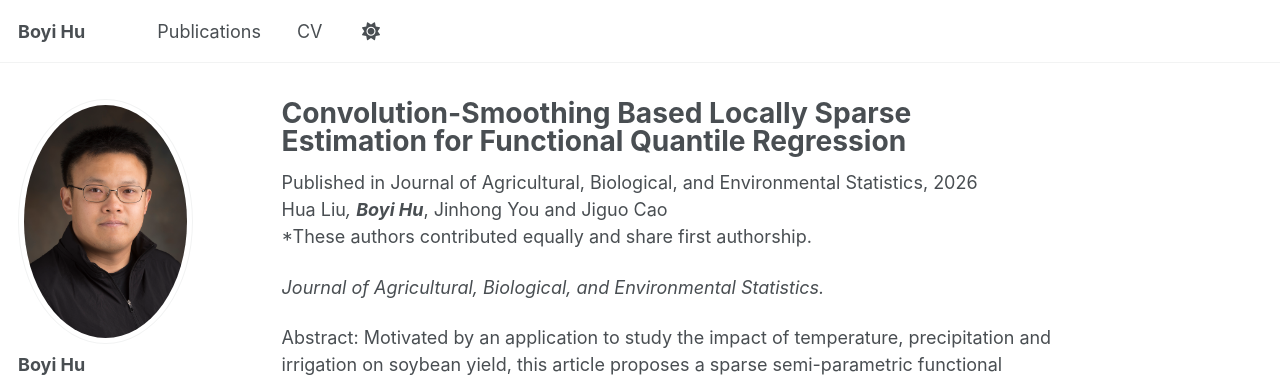
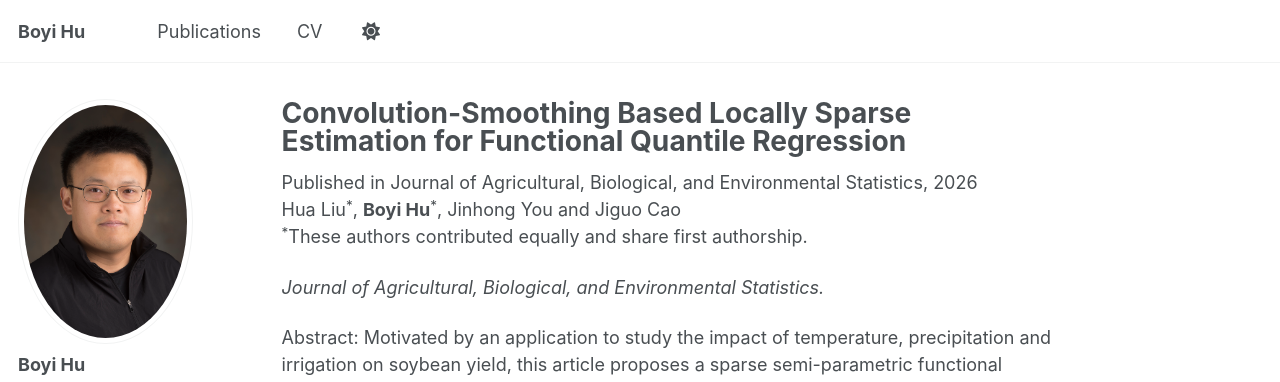
Before and after one commit to BoyiHu673/BoyiHu673.github.io, a Jekyll site: the page built from _publications/CLoSE.md, in a window 1280 px wide and 900 px high. Shown: the top 382 px of the window. Built offline with Jekyll 4.4.1, drawn with Linux system fonts in a browser that asks for light colours; some web fonts are replaced; a script that is not in the unit is left out.

Commit message:
Update CLoSE.md

```diff
--- a/_publications/CLoSE.md
+++ b/_publications/CLoSE.md
@@ -7,8 +7,8 @@ date: 2026-01-25
 venue: "Journal of Agricultural, Biological, and Environmental Statistics"
 paperurl: 'https://doi.org/10.1007/s13253-026-00728-7'
 ---
-Hua Liu*, **Boyi Hu***, Jinhong You and Jiguo Cao
-\*These authors contributed equally and share first authorship.
+Hua Liu<sup>*</sup>, <strong>Boyi Hu</strong><sup>*</sup>, Jinhong You and Jiguo Cao
+<sup>*</sup>These authors contributed equally and share first authorship.
 
 *Journal of Agricultural, Biological, and Environmental Statistics.*
 
```
